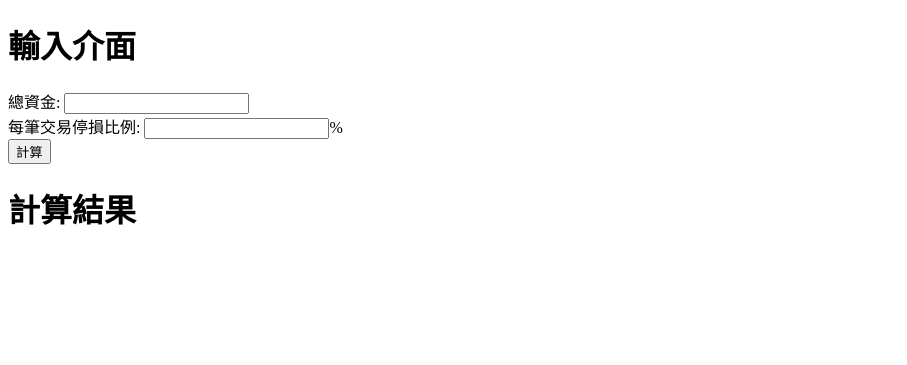
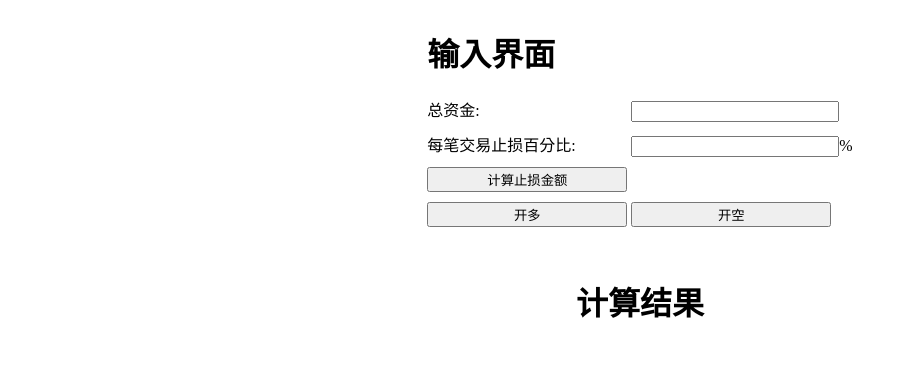
Before and after one commit to murmurcats/STOPLOSS, a Flask app: page / in a window 1280 px wide. Shown: the top 365 px of the page, without its empty margins (0-907 px from the left). Run offline with Flask 3, Linux system fonts and the light colour scheme.

Commit message:
Update index.html

```diff
--- a/templates/index.html
+++ b/templates/index.html
@@ -3,27 +3,59 @@
 <head>
     <meta charset="UTF-8">
     <title>交易倉位計算器</title>
-    <!-- 这里可以添加您的 CSS 或者引入外部样式表 -->
+    <style>
+        body {
+            display: flex;
+            flex-direction: column;
+            align-items: center;
+        }
+        .input-form {
+            margin-bottom: 20px;
+        }
+        .input-group {
+            margin-bottom: 10px;
+        }
+        .input-group label {
+            display: inline-block;
+            width: 200px;
+        }
+        .input-group input {
+            width: 200px;
+        }
+        .output {
+            margin-bottom: 20px;
+        }
+    </style>
 </head>
 <body>
     <div class="input-form">
-        <h1>輸入介面</h1>
+        <h1>输入界面</h1>
         <form method="post" action="/">
             <div class="input-group">
-                <label for="total_capital">總資金:</label>
+                <label for="total_capital">总资金:</label>
                 <input type="text" id="total_capital" name="total_capital" required>
             </div>
             <div class="input-group">
-                <label for="stop_loss_percentage">每筆交易停損比例:</label>
+                <label for="stop_loss_percentage">每笔交易止损百分比:</label>
                 <input type="text" id="stop_loss_percentage" name="stop_loss_percentage" required><span>%</span>
             </div>
-            <input type="submit" value="計算">
+            <div class="input-group">
+                <input type="submit" name="calculate" value="计算止损金额">
+            </div>
+            <div class="input-group">
+                <input type="submit" name="long" value="开多">
+                <input type="submit" name="short" value="开空">
+            </div>
         </form>
     </div>
     <div class="output">
-        <h1>計算結果</h1>
-        {% if stop_loss_amount %}
-            <p>每筆交易停損金額: {{ stop_loss_amount }}</p>
+        <h1>计算结果</h1>
+        {% if error %}
+            <p style="color: red;">{{ error }}</p>
+        {% else %}
+            {% if stop_loss_amount %}
+                <p>每笔交易止损金额: {{ stop_loss_amount | round(2) }}</p>
+            {% endif %}
         {% endif %}
     </div>
 </body>
```
